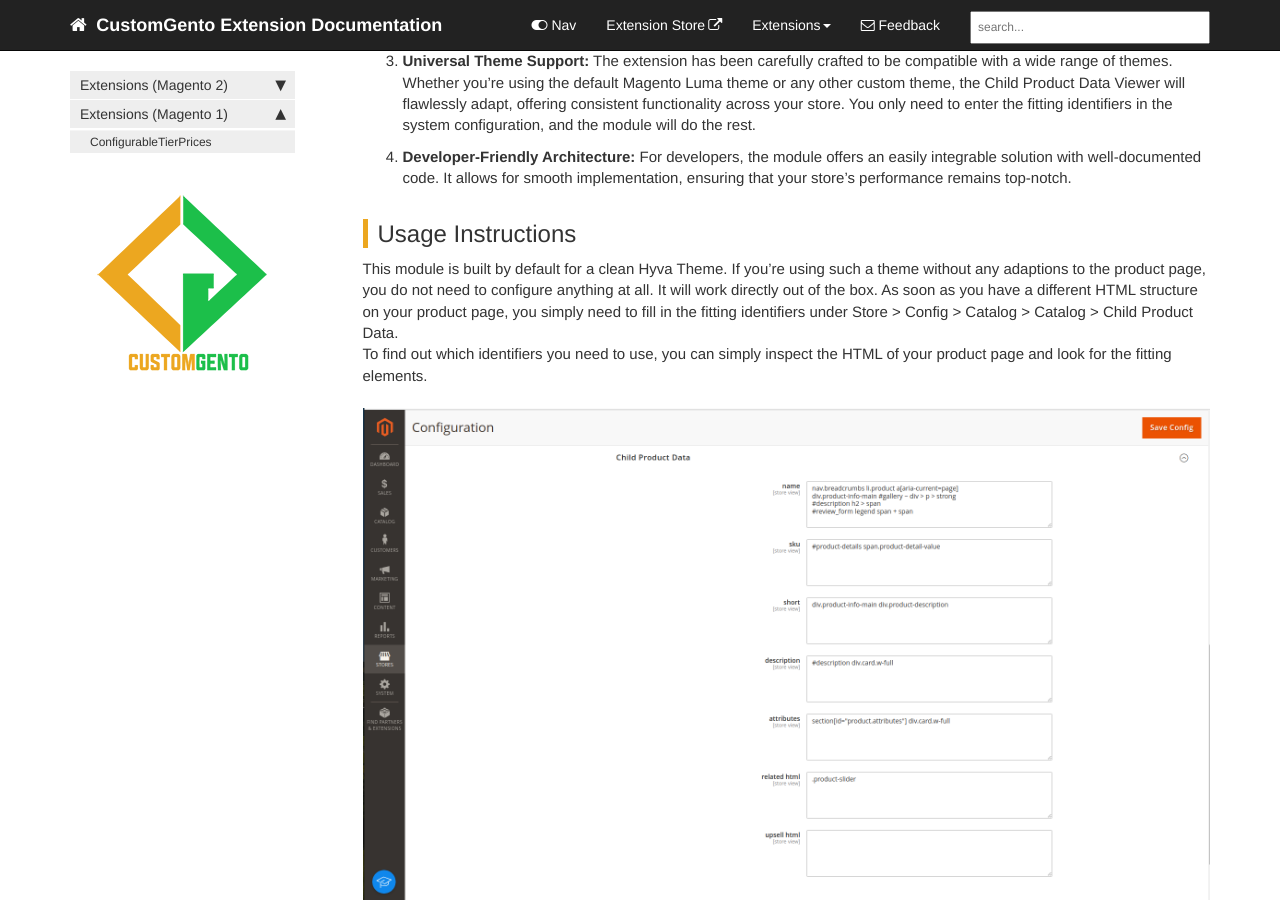
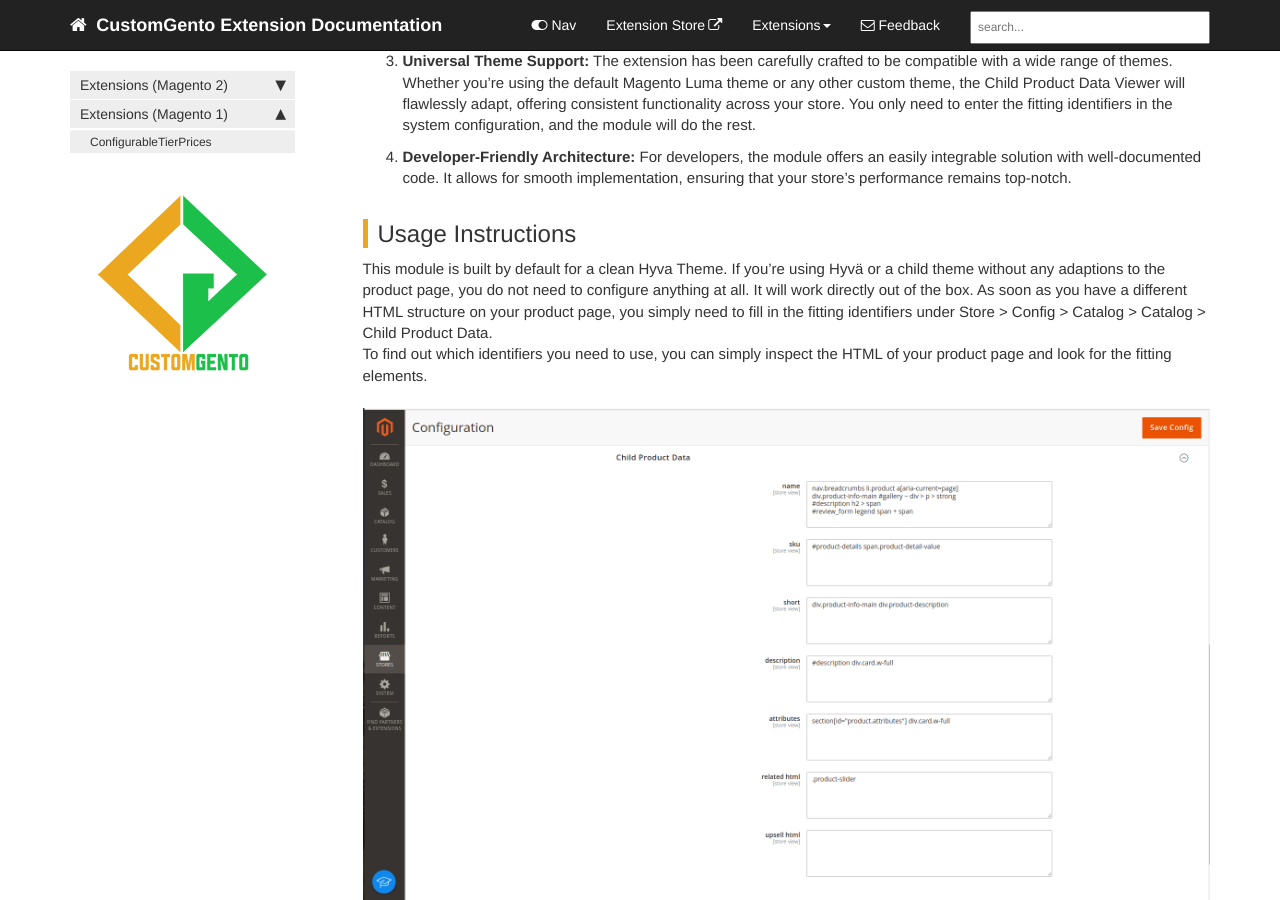
Before and after one commit to customgento/docs, a Jekyll site: the page built from pages/child-product-data-module.md, in a window 1280 px wide and 900 px high, scrolled down 798 px. Built offline with Jekyll 4.4.1, drawn with Linux system fonts in a browser that asks for light colours; comment, search, counter and statistics services are not loaded.

Commit message:
Improve wording
Co-authored-by: Irina Smidt <82020146+Irinina@users.noreply.github.com>

```diff
--- a/pages/child-product-data-module.md
+++ b/pages/child-product-data-module.md
@@ -25,7 +25,7 @@ On a configurable product page, you usually only see the attribute data of the c
 
 ## Usage Instructions
 This module is built by default for a clean Hyva Theme.
-If you're using such a theme without any adaptions to the product page, you do not need to configure anything at all.
+If you're using Hyv&auml; or a child theme without any adaptions to the product page, you do not need to configure anything at all.
 It will work directly out of the box.
 As soon as you have a different HTML structure on your product page, you simply need to fill in the fitting identifiers under Store > Config > Catalog > Catalog > Child Product Data.
 To find out which identifiers you need to use, you can simply inspect the HTML of your product page and look for the fitting elements.
```
